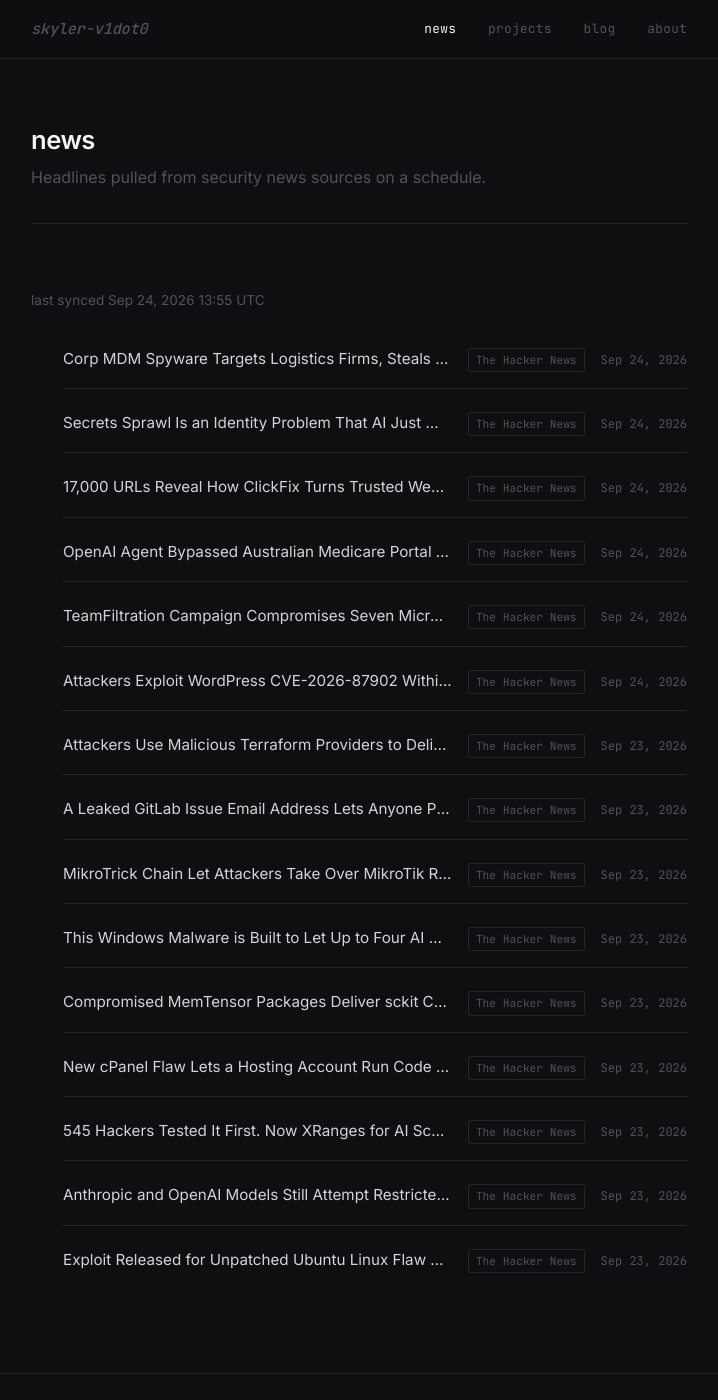
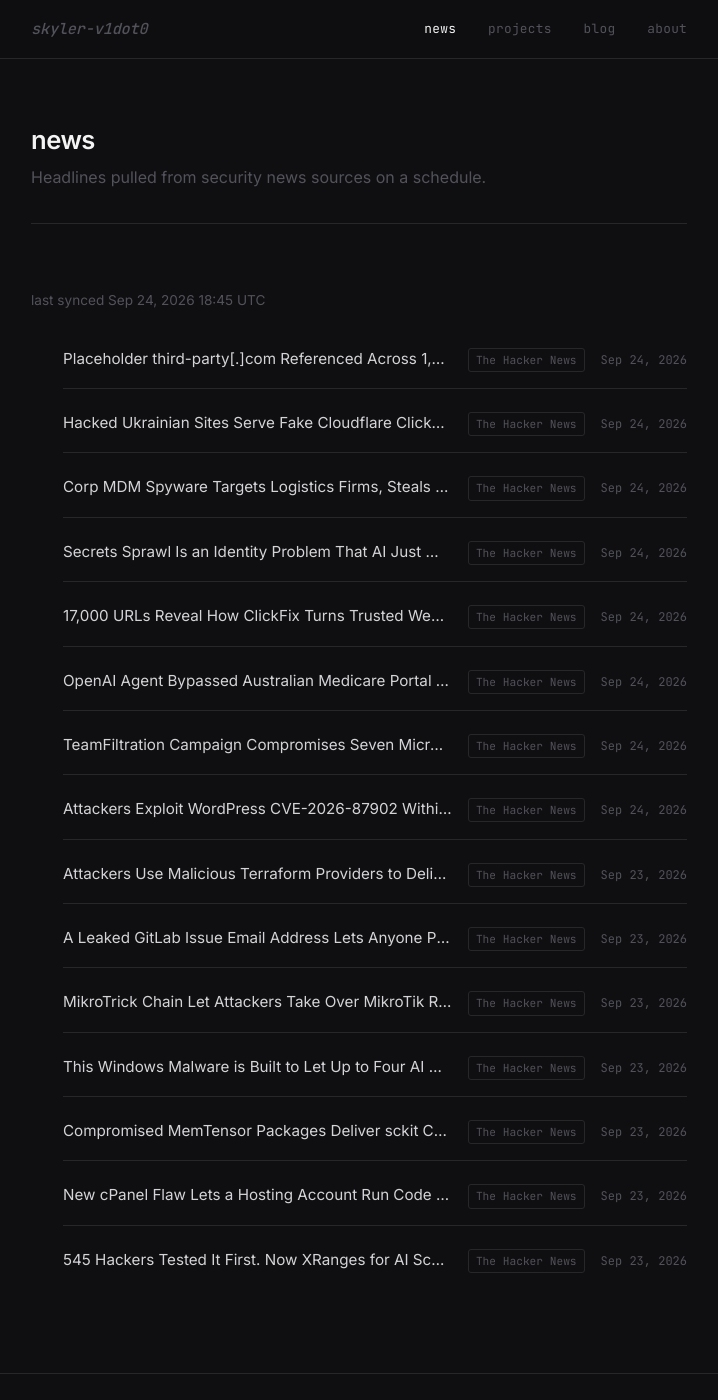
Before and after one commit to skyler-v1dot0/personal-site, a Jekyll site: the page built from news.html, in a window 1280 px wide and 1400 px high. Shown: the whole window, without its empty margins (281-999 px from the left). Built offline with Jekyll 4.4.1, drawn with Linux system fonts in a browser that asks for light colours.

Commit message:
chore: sync news feed [skip ci]

```diff
--- a/_data/news.yml
+++ b/_data/news.yml
@@ -1,6 +1,16 @@
 ---
-updated_at: '2026-09-24T13:55:28Z'
+updated_at: '2026-09-24T18:45:42Z'
 items:
+- title: Placeholder third-party[.]com Referenced Across 1,700+ Repositories Now Serves
+    Malicious Content
+  url: https://thehackernews.com/2026/09/placeholder-third-partycom-referenced.html
+  source: The Hacker News
+  published: '2026-09-24T15:27:32Z'
+- title: Hacked Ukrainian Sites Serve Fake Cloudflare ClickFix Lures for Psychedelic
+    Stealer
+  url: https://thehackernews.com/2026/09/hacked-ukrainian-sites-serve-fake.html
+  source: The Hacker News
+  published: '2026-09-24T14:29:06Z'
 - title: Corp MDM Spyware Targets Logistics Firms, Steals New SMS and Redirects Calls
   url: https://thehackernews.com/2026/09/corp-mdm-spyware-targets-logistics.html
   source: The Hacker News
@@ -62,12 +72,3 @@ items:
   url: https://thehackernews.com/2026/09/545-hackers-tested-it-first-now-xranges.html
   source: The Hacker News
   published: '2026-09-23T11:47:19Z'
-- title: Anthropic and OpenAI Models Still Attempt Restricted Actions in Safety Tests
-  url: https://thehackernews.com/2026/09/anthropic-and-openai-models-still.html
-  source: The Hacker News
-  published: '2026-09-23T11:47:13Z'
-- title: Exploit Released for Unpatched Ubuntu Linux Flaw Enabling Host-Root Container
-    Escape
-  url: https://thehackernews.com/2026/09/exploit-released-for-unpatched-ubuntu.html
-  source: The Hacker News
-  published: '2026-09-23T11:12:18Z'
```
